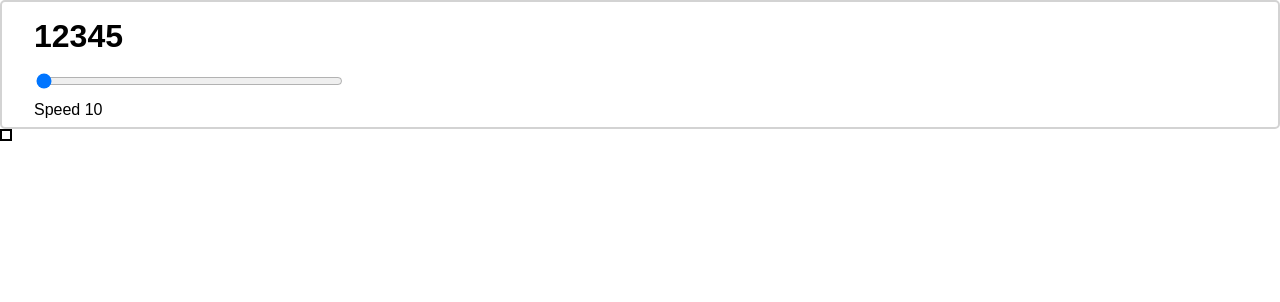
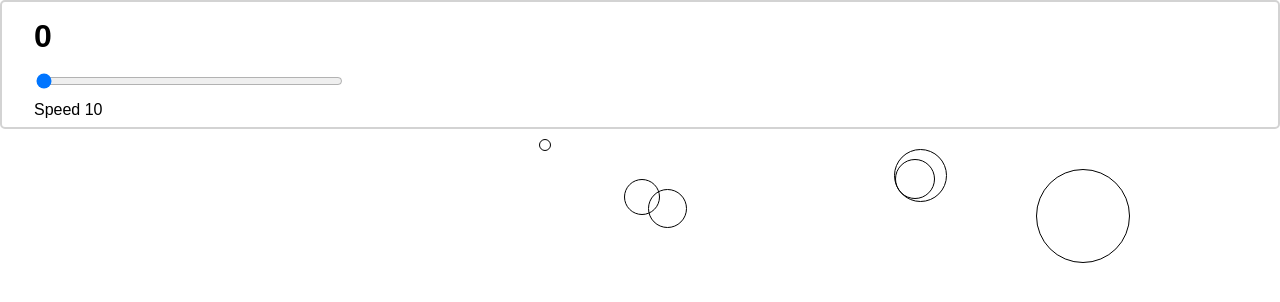
Before and after one commit to TempD/DotGame, a website: page views/index.html in a window 1280 px wide. Drawn offline with Linux system fonts and the light colour scheme.

Commit message:
Working game for requirements

```diff
--- a/public/index.js
+++ b/public/index.js
@@ -1,20 +1,157 @@
-window.onload = () => {
-  const gameSpeedElement = document.getElementById('game-speed');
-  const dropValue = document.getElementById('drop-value');
-  const initialVal = document.getElementById('game-speed').value;
+((window) => {
+  //////////////////////////
+  //  State related code  //
+  //////////////////////////
+  const appState = {
+    speed: 10,
+    score: 0
+  };
 
-  dropValue.innerHTML = initialVal;
+  const actions = {
+    scoreUpdate: { type: 'SCOREUPDATE' },
+    speedChange: { type: 'SPEEDCHANGE' }
+  };
 
-  dropValue.addEventListener('speed-update', (e) => {
-    console.log('receiving event');
-    dropValue.innerHTML = e.detail.value;
-  });
+  const scoreReducer = (state = appState, action) => {
+    switch (action.type) {
+      case actions.scoreUpdate.type:
+        return {
+          score: state.score + action.value
+        };
 
-  gameSpeedElement.oninput = () => {
-    console.log('firing event');
-    gameSpeedElement.dispatchEvent(new CustomEvent('speed-update', {
-      bubbles: true,
-      detail: { speed: gameSpeedElement.value }
-    }));
+      default:
+        return state;
+    }
   };
-};
+
+  const speedReducer = (state = appState, action) => {
+    switch (action.type) {
+      case actions.speedChange.type:
+        return {
+          speed: action.value
+        };
+      default:
+        return state;
+    }
+  };
+
+  const createStore = (reducer) => {
+    let listeners = [];
+    let state = reducer(undefined, {});
+
+    return {
+      getState: _ => state,
+      dispatch: (action) => {
+        state = reducer(state, action);
+
+        console.log(state);
+
+        listeners.forEach((listener) => listener());
+      },
+      subscribe: (subscriber) => {
+        listeners.push(subscriber);
+      }
+    };
+  };
+
+  const scoreStore = createStore(scoreReducer);
+  const speedStore = createStore(speedReducer);
+
+  //////////////////////////////
+  //  Math utility functions  //
+  //////////////////////////////
+
+  const randomIntInclusive = (min, max) => {
+    min = Math.ceil(min);
+    max = Math.floor(max);
+    return Math.floor(Math.random() * (max - min + 1)) + min;
+  };
+
+  const generateDotScore = (diameter) => {
+    return Math.ceil(11 - (diameter * 0.1));
+  };
+
+  /////////////////////////////
+  //  Dot related functions  //
+  /////////////////////////////
+
+  const handleDotClick = (e) => {
+    const dotEl = e.target;
+    scoreStore.dispatch({...actions.scoreUpdate, value: parseInt(dotEl.getAttribute('data-value'), 10)});
+    dotEl.parentNode.removeChild(dotEl);
+  };
+
+  const addDot = () => {
+    const viewportWidth = document.getElementById('viewport').offsetWidth;
+    const diameter = randomIntInclusive(10, 100);
+    const value = generateDotScore(diameter);
+    const leftPosition = randomIntInclusive(0, (viewportWidth - 100));
+    const dotEl = document.createElement('span');
+
+    dotEl.setAttribute('class', 'dot');
+    dotEl.setAttribute('data-value', value);
+    dotEl.setAttribute('data-diameter', diameter);
+    dotEl.style.width = diameter + 'px';
+    dotEl.style.height = diameter + 'px';
+    dotEl.style.left = leftPosition + 'px';
+    dotEl.style.top = 0 + 'px';
+    dotEl.addEventListener('click', handleDotClick);
+
+    document.getElementById('viewport').appendChild(dotEl);
+  };
+
+  const moveDots = _ => {
+    const dots = document.querySelectorAll('span.dot');
+
+    dots.forEach((dotEl) => {
+      const top = parseInt(dotEl.style.top);
+      const viewportHeight = document.getElementById('viewport').offsetHeight;
+      const speed = speedStore.getState().speed;
+
+      if (top > viewportHeight) dotEl.parentNode.removeChild(dotEl);
+
+      const updatedSpeed = top + speed;
+
+      dotEl.style.top = updatedSpeed + 'px';
+    });
+  };
+
+  ////////////////////////////////
+  //  Game functions and setup  //
+  ////////////////////////////////
+  const setupGame = _ => {
+    const gameSpeedSlider = document.getElementById('game-speed');
+    const gameScoreElement = document.getElementById('score');
+    const dropValue = document.getElementById('drop-value');
+
+    gameScoreElement.innerHTML = appState.score;
+    dropValue.innerHTML = appState.speed;
+
+    gameSpeedSlider.oninput = () => {
+      speedStore.dispatch({...actions.speedChange, value: parseInt(gameSpeedSlider.value)});
+    };
+
+    speedStore.subscribe(_ => {
+      const state = speedStore.getState();
+
+      dropValue.innerHTML = state.speed;
+    });
+    scoreStore.subscribe(_ => {
+      const state = scoreStore.getState();
+
+      gameScoreElement.innerHTML = state.score;
+    });
+  }
+
+  const runGame = _ => {
+    addDot();
+    moveDots();
+  };
+
+  window.onload = () => {
+    setupGame();
+    addDot();
+    moveDots();
+    window.setInterval(() => runGame(), 1000);
+  };
+})(window);
--- a/sass/style.sass
+++ b/sass/style.sass
@@ -32,8 +32,10 @@ body
 .game-viewport
   width: 100%
   height: 100%
+  position: relative
 
-.circle
-  width: 8px
-  height: 8px
-  border: 2px solid black
+.dot
+  position: absolute
+  cursor: pointer
+  border-radius: 50%
+  border: 1px solid black
--- a/views/index.html
+++ b/views/index.html
@@ -7,29 +7,18 @@
 </head>
 
 <body>
-    <script src="/index.js"></script>
+  <script type="module" src="/index.js"></script>
   <div class="game-header">
-        <div class="game-score">
-            12345
-        </div>
+    <div class="game-score" id="score"></div>
     <div class="game-speed-slider">
-            <input
-              type="range"
-              name="Game Speed"
-              id="game-speed"
-              min="10"
-              max="100"
-              step="1"
-              value="10"
-            >
+      <input type="range" name="Game Speed" id="game-speed" min="10" max="100" step="1" value="10">
     </div>
     <div class="game-speed-value">
       <span class="drop-label">Speed</span>
       <span id="drop-value"></span>
     </div>
   </div>
-    <div class="game-viewport">
-      <div class="circle"></div>
+  <div class="game-viewport" id="viewport">
   </div>
 </body>
 
```
Also changed, not shown: public/gameStore.js (added), public/style.css. Lines whose indentation alone changed are shown as unchanged.
